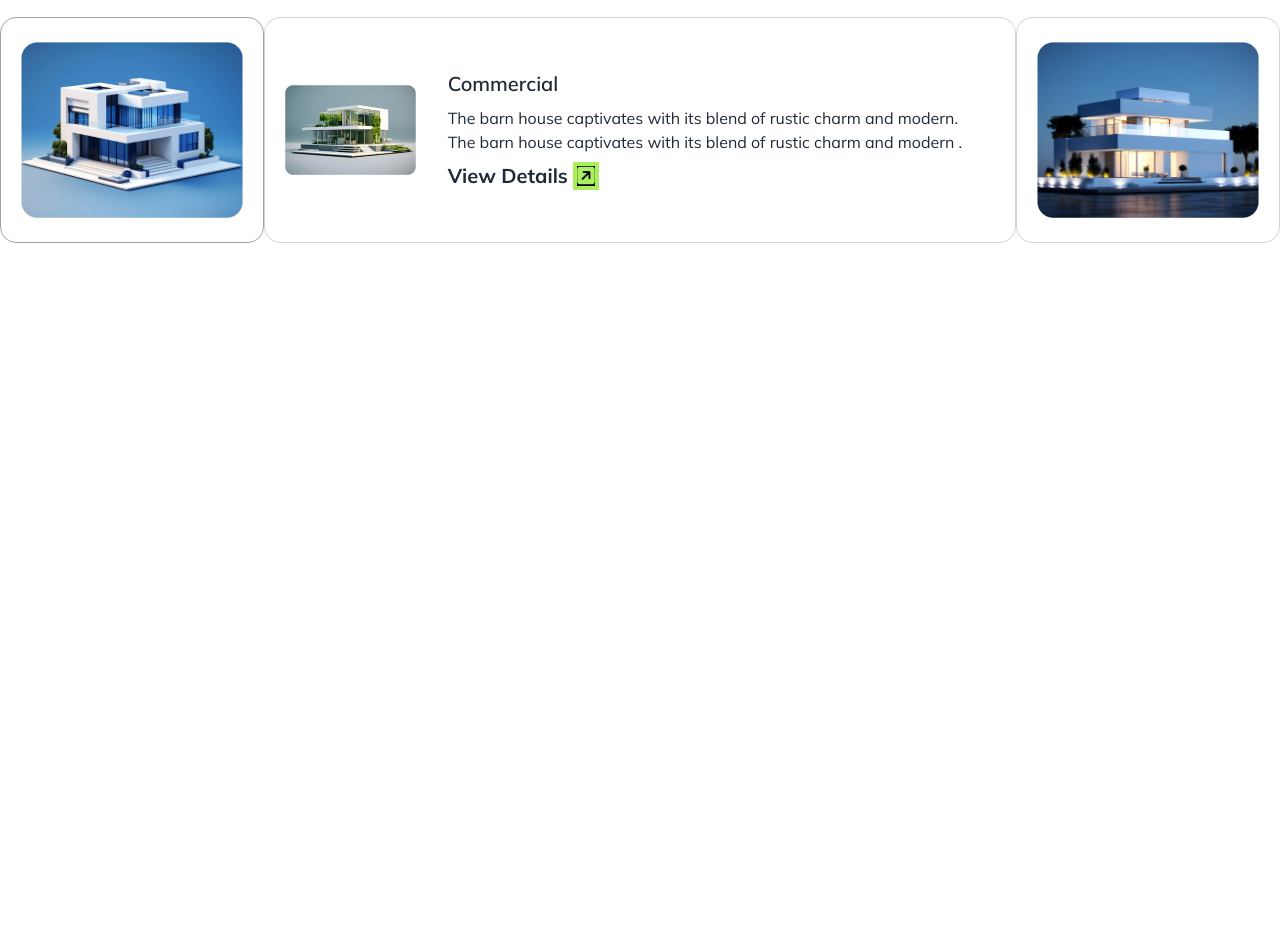
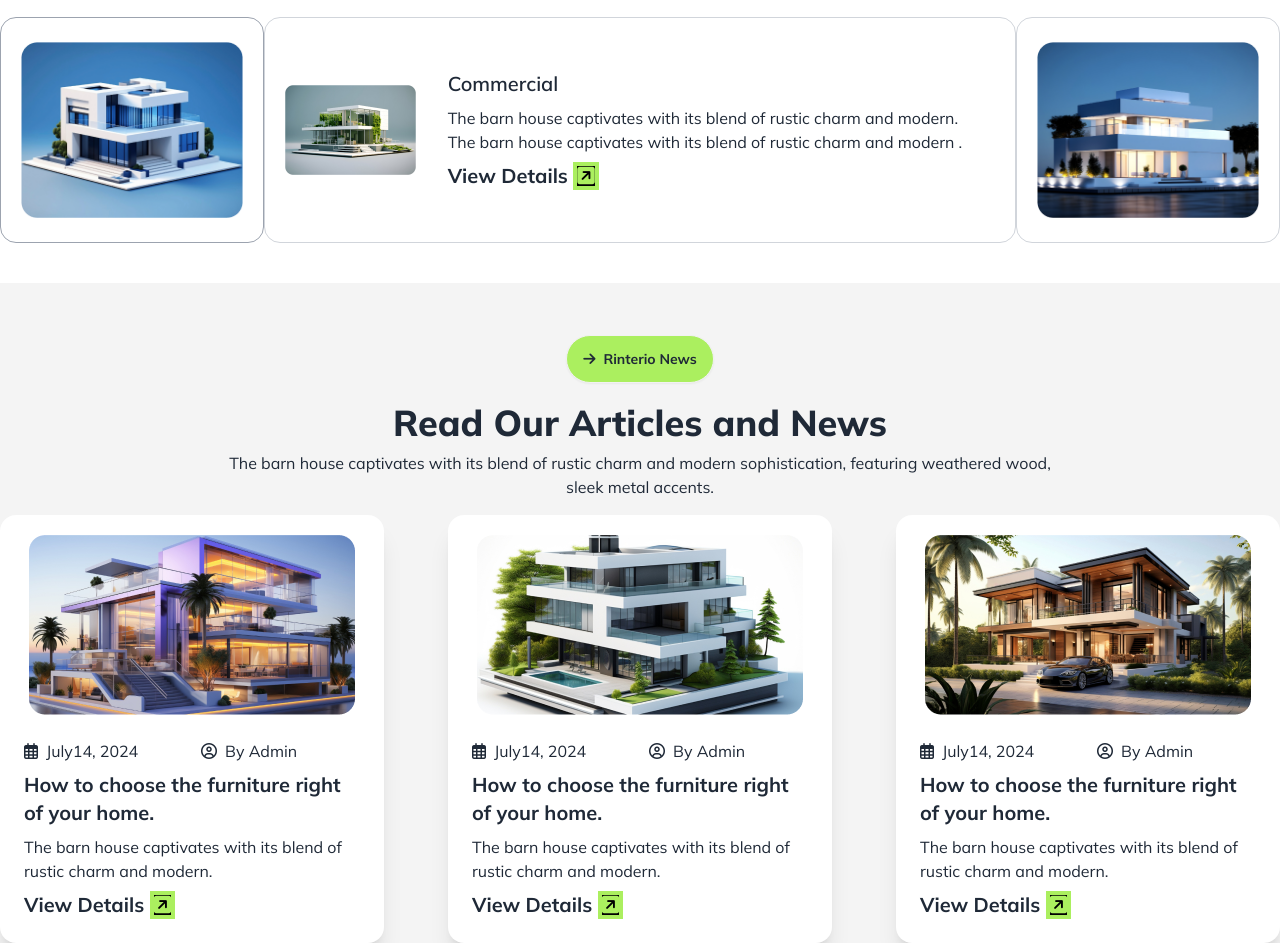
Before and after one commit to zami26/assignment-3--25-liveable-place-, a plain HTML site: page index.html in a window 1280 px wide. Shown: the part 2773-3716 px from the top of the page. Before the commit the page ends 3016 px from the top, so only its background shows below. Drawn offline with nearby package versions, Linux system fonts and the light colour scheme.

Commit message:
artical section

```diff
--- a/index.html
+++ b/index.html
@@ -235,27 +235,22 @@
       <div class="md:flex gap-10">
         <div class="card lg:card-side bg-base-100 md:border md:border-gray-300 px-5 py-5">
           <figure>
-            <img
-              src="assets/img1.png"
-              alt="Album"
-              class="w-full" />
+            <img src="assets/img1.png" alt="Album" class="w-full" />
           </figure>
           <div class="card-body">
             <h2 class="card-title">Commercial</h2>
-            <p>The barn house captivates with its blend of rustic charm and modern.  The barn house captivates with its blend of rustic charm and modern .</p>
+            <p>The barn house captivates with its blend of rustic charm and modern. The barn house captivates with its
+              blend of rustic charm and modern .</p>
             <div class="card-actions">
               <button class="font-bold text-xl">View Details <i
-                class="fa-solid fa-square-arrow-up-right text-common-color bg-black border-4 border-common-color "></i></button>
+                  class="fa-solid fa-square-arrow-up-right text-common-color bg-black border-4 border-common-color "></i></button>
             </div>
           </div>
         </div>
 
         <div class="card lg:card-side bg-base-100  md:border md:border-gray-300 px-5">
           <figure>
-            <img
-              src="assets/img2.png"
-              alt="Album"
-              class="w-full"/>
+            <img src="assets/img2.png" alt="Album" class="w-full" />
           </figure>
         </div>
       </div>
@@ -263,41 +258,115 @@
       <div class="mt-5 flex flex-col md:flex-row md:gap-0 gap-3  md:justify-between order-2">
         <div class="card lg:card-side bg-base-100  md:border border-gray-400 p-5">
           <figure>
-            <img
-              src="assets/img3.png"
-              alt="Album"
-              class="w-full"/>
+            <img src="assets/img3.png" alt="Album" class="w-full" />
           </figure>
         </div>
 
-        <div class="card lg:card-side bg-base-100  md:border md:border-gray-300 px-5 py-5 md:w-3/5 md:order-1 order-first ">
+        <div
+          class="card lg:card-side bg-base-100  md:border md:border-gray-300 px-5 py-5 md:w-3/5 md:order-1 order-first ">
           <figure>
-            <img
-              src="assets/img4.png"
-              alt="Album"
-              class="w-full" />
+            <img src="assets/img4.png" alt="Album" class="w-full" />
           </figure>
           <div class="card-body">
             <h2 class="card-title">Commercial</h2>
-            <p>The barn house captivates with its blend of rustic charm and modern.  The barn house captivates with its blend of rustic charm and modern .</p>
+            <p>The barn house captivates with its blend of rustic charm and modern. The barn house captivates with its
+              blend of rustic charm and modern .</p>
+            <div class="card-actions">
+              <button class="font-bold text-xl">View Details <i
+                  class="fa-solid fa-square-arrow-up-right text-common-color bg-black border-4 border-common-color "></i></button>
+            </div>
+          </div>
+        </div>
+
+        <div class="card lg:card-side bg-base-100  md:border md:border-gray-300 p-5 order-3">
+          <figure>
+            <img src="assets/img5.png" alt="Album" class="w-full" />
+          </figure>
+        </div>
+      </div>
+    </section>
+
+
+    <section class="md:mt-10 mt-4 bg-main-bg">
+      <div class="text-center pt-5">
+        <button class="btn font-bold bg-common-color rounded-3xl mt-8 md:mb-5 mb-2"><i
+            class="fa-solid fa-arrow-right"></i> Rinterio News</button>
+        <h1 class="text-4xl font-extrabold mb-2">Read Our Articles and News</h1>
+        <p>
+
+          The barn house captivates with its blend of rustic charm and modern sophistication, featuring weathered
+          wood,<br> sleek metal accents.
+        </p>
+      </div>
+      <div class="md:container md:mx-auto  ms-4 mt-4 md:flex md:justify-between">
+        <div class="card bg-base-100 w-96 shadow-xl md:mb-0 mb-5">
+          <figure class="px-5 pt-5">
+            <img
+              src="assets/article1.png"
+              alt="Shoes"
+              class="rounded-xl" />
+          </figure>
+          <div class="card-body p-6">
+            <div class="flex items-center">
+              <i class="fa-regular fa-calendar-days me-2"></i>
+              <p>July14, 2024</p>
+              <i class="fa-regular fa-circle-user me-2"></i>
+              <p>By Admin</p>
+            </div>
+            <h2 class="card-title font-bold">How to choose the furniture right  of your home.</h2>
+            <p>The barn house captivates with its blend of rustic charm and modern. </p>
             <div class="card-actions">
               <button class="font-bold text-xl">View Details <i
                 class="fa-solid fa-square-arrow-up-right text-common-color bg-black border-4 border-common-color "></i></button>
             </div>
           </div>
         </div>
-
-        <div class="card lg:card-side bg-base-100  md:border md:border-gray-300 p-5 order-3">
-          <figure>
+        <div class="card bg-base-100 w-96 shadow-xl md:mb-0 mb-5">
+          <figure class="px-5 pt-5">
             <img
-              src="assets/img5.png"
-              alt="Album"
-              class="w-full"/>
+              src="assets/article2.png"
+              alt="Shoes"
+              class="rounded-xl" />
           </figure>
+          <div class="card-body p-6">
+            <div class="flex items-center">
+              <i class="fa-regular fa-calendar-days me-2"></i>
+              <p>July14, 2024</p>
+              <i class="fa-regular fa-circle-user me-2"></i>
+              <p>By Admin</p>
+            </div>
+            <h2 class="card-title font-bold">How to choose the furniture right  of your home.</h2>
+            <p>The barn house captivates with its blend of rustic charm and modern. </p>
+            <div class="card-actions">
+              <button class="font-bold text-xl">View Details <i
+                class="fa-solid fa-square-arrow-up-right text-common-color bg-black border-4 border-common-color "></i></button>
+            </div>
+          </div>
+        </div>
+        <div class="card bg-base-100 w-96 shadow-xl md:mb-0 mb-5">
+          <figure class="px-5 pt-5">
+            <img
+              src="assets/article3.png"
+              alt="Shoes"
+              class="rounded-xl" />
+          </figure>
+          <div class="card-body p-6">
+            <div class="flex items-center">
+              <i class="fa-regular fa-calendar-days me-2"></i>
+              <p>July14, 2024</p>
+              <i class="fa-regular fa-circle-user me-2"></i>
+              <p>By Admin</p>
+            </div>
+            <h2 class="card-title font-bold">How to choose the furniture right  of your home.</h2>
+            <p>The barn house captivates with its blend of rustic charm and modern. </p>
+            <div class="card-actions">
+              <button class="font-bold text-xl">View Details <i
+                class="fa-solid fa-square-arrow-up-right text-common-color bg-black border-4 border-common-color "></i></button>
+            </div>
+          </div>
         </div>
       </div>
     </section>
-
 
   </main>
 
```
